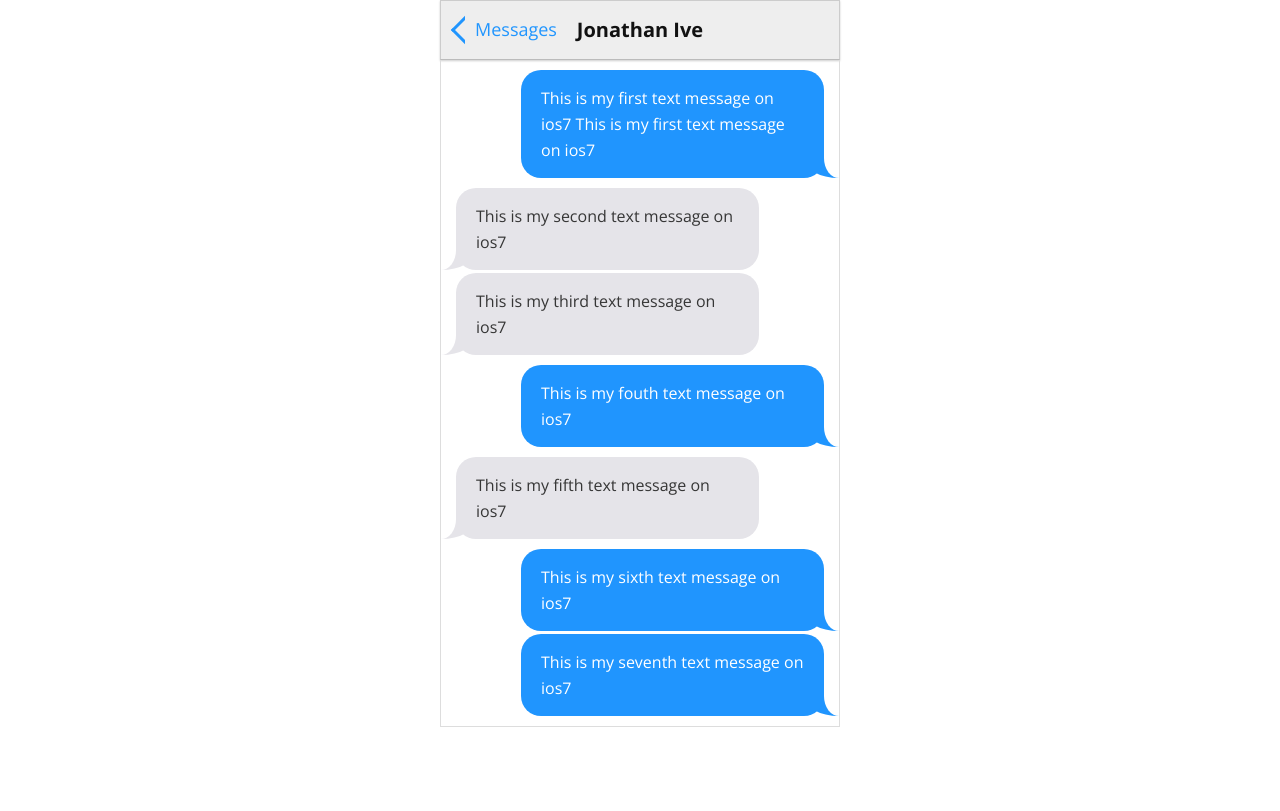
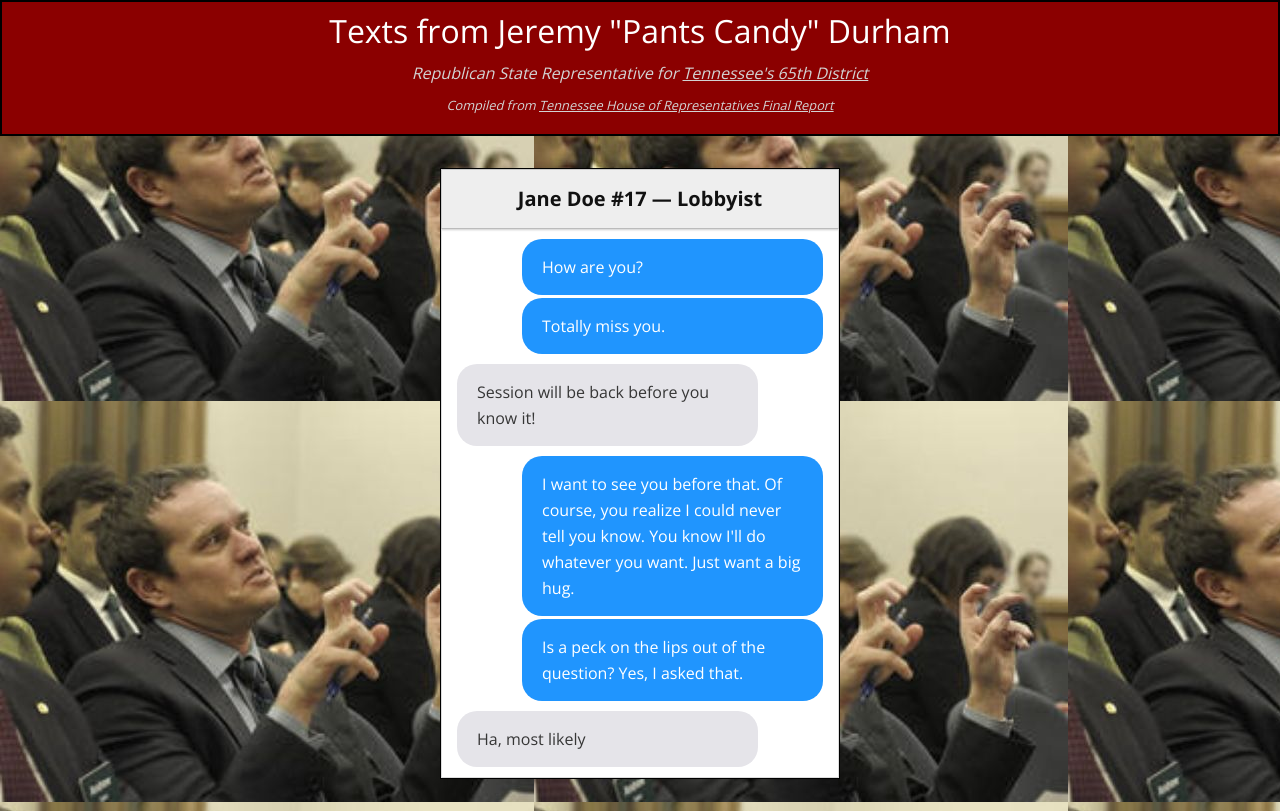
Before and after one commit to PantsCandy/pantscandy.github.io, a plain HTML site: page index.html in a window 1280 px wide. Drawn offline with nearby package versions, Linux system fonts and the light colour scheme.

Commit message:
Added first creepy Pants Candy texts

```diff
--- a/default.css
+++ b/default.css
@@ -5,13 +5,47 @@
 }
 body {
     background: none repeat scroll 0 0 #fff;
-    color: #FFFFFF;
     font-family: "Open Sans";
     line-height: 26px;
-    width: 400px;
     margin: 0 auto;
     overflow-X: hidden;
     position: relative;
+    background-image: url("images/jeremy_durham.jpg");
+}
+#headerbanner {
+    background:darkred;
+    color: white;
+    padding: .5em;
+    margin: 0 auto;
+    text-color: black;
+    text-align: center;
+    font-size: 2em;
+    border: 2px solid black;
+}
+#subheading {
+    margin-top: 1em;
+    font-style: italic;
+    font-size: .5em;
+    color:lightgray;
+}
+#subheading a {
+    color:lightgray;
+}
+#reportlink {
+    margin-top: .5em;
+    font-style: italic;
+    font-size: .4em;
+    color:lightgray;
+}
+#reportlink a {
+    color:lightgray;
+}
+#pantscandyiphone {
+    margin-top: 3em;
+    margin: 2em auto;
+    width: 400px;
+    background-color:white;
+    border: 1px solid black;
 }
 .left {
     position: absolute;
--- a/index.html
+++ b/index.html
@@ -2,26 +2,25 @@
 <html lang="en">
 <head>
     <meta charset="utf-8">
-    <title>Pants Candy — Texting with Jeremy Durham</title>
+    <title>Texts from Jeremy "Pants Candy" Durham</title>
     <meta name="description" content="Texts from Republican Tennessee legislator Jeremy Durham">
     <link rel="stylesheet" href="default.css">
+    <script src="https://ajax.googleapis.com/ajax/libs/jquery/3.1.0/jquery.min.js"></script>
 </head>
-
 <body>
 
-<header><span class="left">Messages</span>
-
-<span class="contact">Jonathan Ive</span></header>
-<div class="messages-wrapper">
-    <div class="message to">This is my first text message on ios7 This is my first text message on ios7</div>
-    <div class="message from">This is my second text message on ios7</div>
-    <div class="message from">This is my third text message on ios7</div>
-    <div class="message to">This is my fouth text message on ios7</div>
-    <div class="message from">This is my fifth text message on ios7</div>
-    <div class="message to">This is my sixth text message on ios7</div>
-    <div class="message to">This is my seventh text message on ios7</div>
+<div id="headerbanner">Texts from Jeremy "Pants Candy" Durham<br>
+    <div id="subheading">Republican State Representative for <a href="http://www.capitol.tn.gov/house/members/h65.html">Tennessee's 65th District</a></div>
+    <div id="reportlink">Compiled from <a href="docs/pantscandy_jeremy_durham_report.pdf">Tennessee House of Representatives Final Report</a></div>
 </div>
 
+<div id="pantscandyiphone"></div>
 
 </body>
 </html>
+
+<script>
+    var textfile = Math.floor(Math.random() * 6) + 1;
+    $("#pantscandyiphone").load("texts/" + textfile + ".html", function() {
+    });
+</script>
--- /dev/null
+++ b/texts/4.html
@@ -0,0 +1,13 @@
+<header>
+
+    <span class="contact">Jane Doe #17 — Lobbyist</span></header>
+
+<div class="messages-wrapper">
+    <div class="message to">How are you?</div>
+    <div class="message to">Totally miss you.</div>
+    <div class="message from">Session will be back before you know it!</div>
+    <div class="message to">I want to see you before that. Of course, you realize I could never tell you know.
+    You know I'll do whatever you want. Just want a big hug.</div>
+    <div class="message to">Is a peck on the lips out of the question? Yes, I asked that.</div>
+    <div class="message from">Ha, most likely</div>
+</div>
```
Also changed, not shown: texts/1.html (added, +7 -0 lines), texts/2.html (added, +10 -0 lines), texts/3.html (added, +7 -0 lines), texts/5.html (added, +11 -0 lines), texts/6.html (added, +11 -0 lines), texts/template.html (added, +10 -0 lines), images/jeremy_durham.jpg (added), 1 other file.
